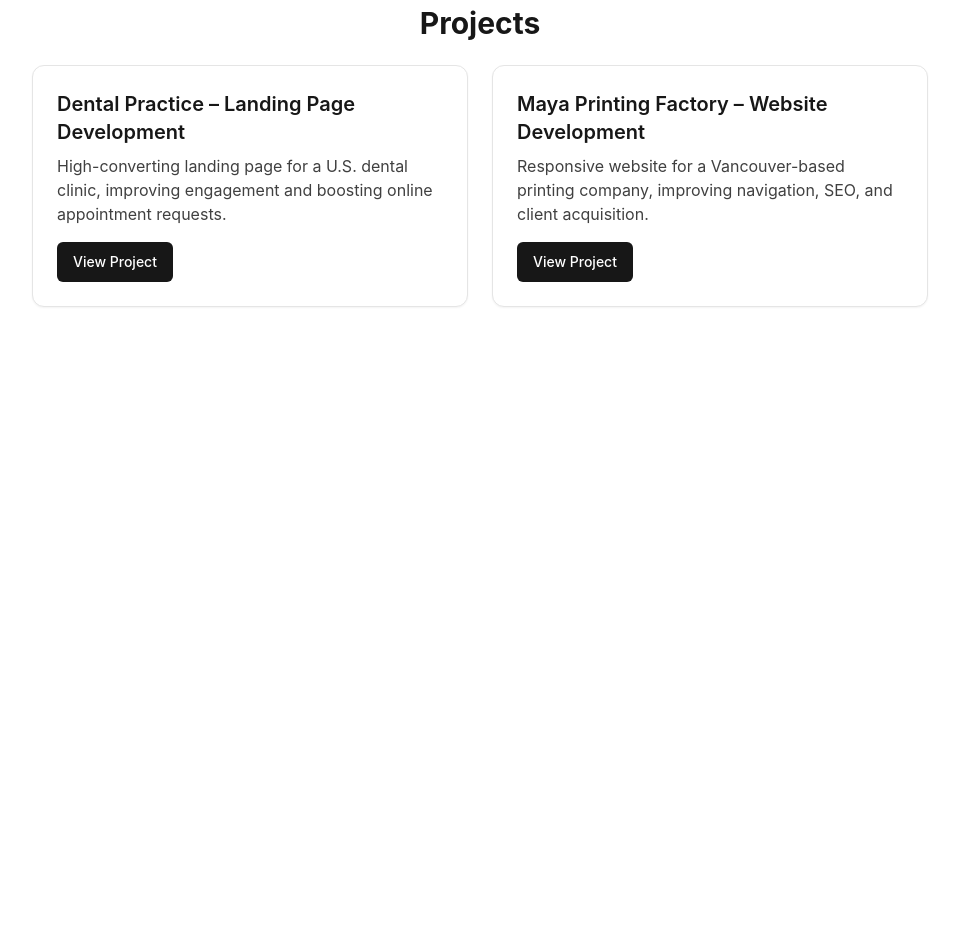
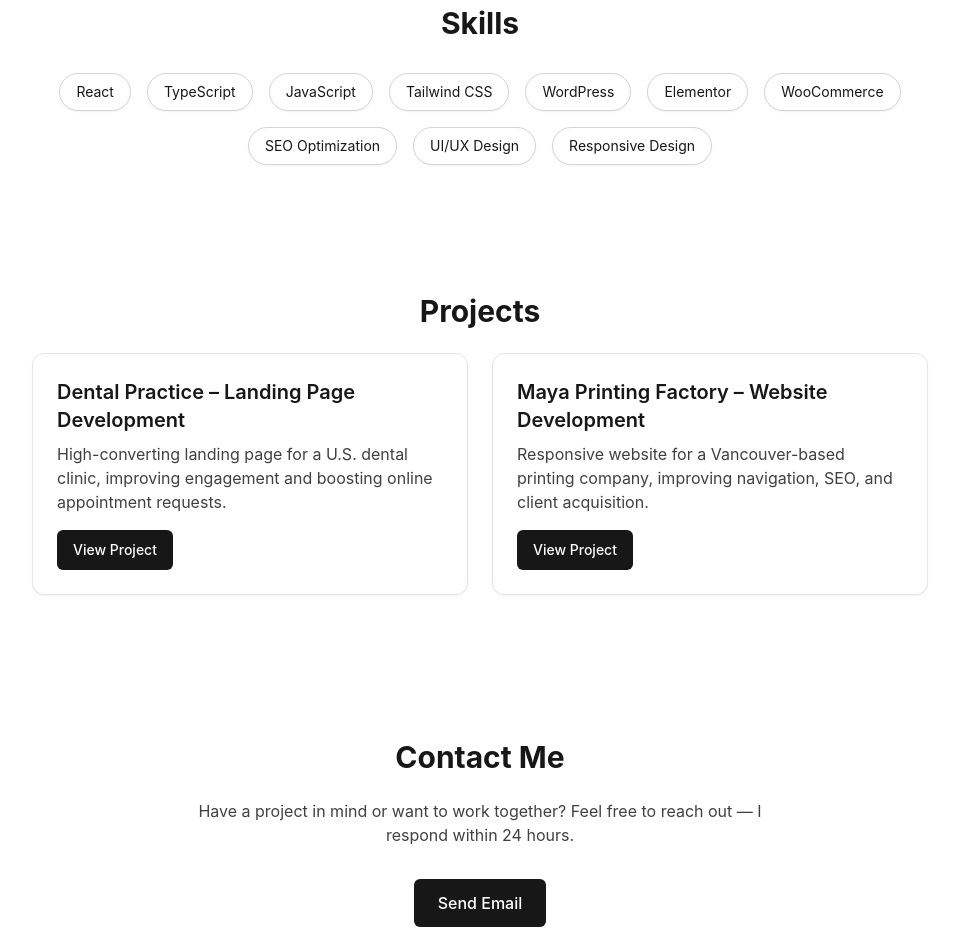
Before and after one commit to DiegoPonce0/MyPortfolio, a React (Vite) app: page / in a window 1280 px wide. Shown: the part 460-1412 px from the top of the page, without its empty margins (160-1119 px from the left). Before the commit the page ends 831 px from the top, so only its background shows below. Built offline with nearby package versions, Linux system fonts and the light colour scheme.

Commit message:
add Skills and Contact components to the application

```diff
--- a/src/App.tsx
+++ b/src/App.tsx
@@ -1,6 +1,8 @@
 import Navbar from "./components/Navbar";
 import Hero from "./components/Hero";
 import Projects from "./components/Projects";
+import Skills from "./components/Skills";
+import Contact from "./components/Contact";
 
 
 export default function App() {
@@ -8,7 +10,9 @@ return (
 <div>
 <Navbar />
 <Hero />
+<Skills />
 <Projects />
+<Contact />
 </div>
 );
 }
--- /dev/null
+++ b/src/components/Contact.tsx
@@ -0,0 +1,21 @@
+export default function Contact() {
+  return (
+    <section className="px-6 py-20 text-center">
+      <h2 className="text-3xl font-bold text-neutral-900 dark:text-white mb-6">
+        Contact Me
+      </h2>
+
+      <p className="text-neutral-700 dark:text-neutral-300 max-w-xl mx-auto mb-8">
+        Have a project in mind or want to work together?
+        Feel free to reach out — I respond within 24 hours.
+      </p>
+
+      <a
+        href="mailto:diego_lpz29@hotmail.com"
+        className="inline-block bg-neutral-900 text-white dark:bg-white dark:text-black px-6 py-3 rounded-md font-medium hover:opacity-90 transition"
+      >
+        Send Email
+      </a>
+    </section>
+  );
+}
--- /dev/null
+++ b/src/components/Skills.tsx
@@ -0,0 +1,33 @@
+export default function Skills() {
+  const skills = [
+    "React",
+    "TypeScript",
+    "JavaScript",
+    "Tailwind CSS",
+    "WordPress",
+    "Elementor",
+    "WooCommerce",
+    "SEO Optimization",
+    "UI/UX Design",
+    "Responsive Design",
+  ];
+
+  return (
+    <section className="px-6 py-16 text-center">
+      <h2 className="text-3xl font-bold text-neutral-900 dark:text-white mb-8">
+        Skills
+      </h2>
+
+      <div className="flex flex-wrap justify-center gap-4 max-w-4xl mx-auto">
+        {skills.map((skill) => (
+          <span
+            key={skill}
+            className="px-4 py-2 rounded-full border border-neutral-300 dark:border-neutral-700 bg-white dark:bg-neutral-800 text-neutral-900 dark:text-white text-sm shadow-sm"
+          >
+            {skill}
+          </span>
+        ))}
+      </div>
+    </section>
+  );
+}
```
